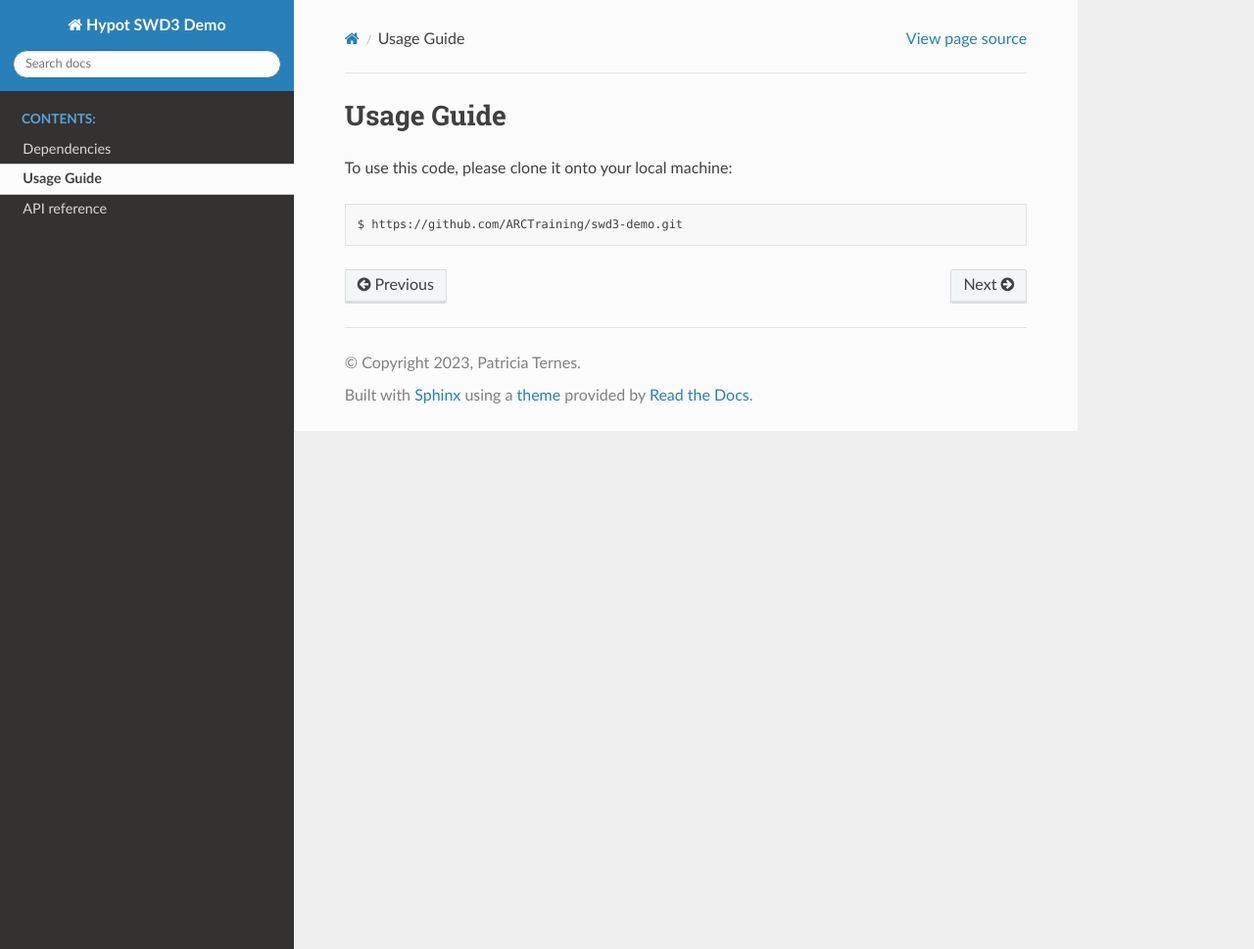
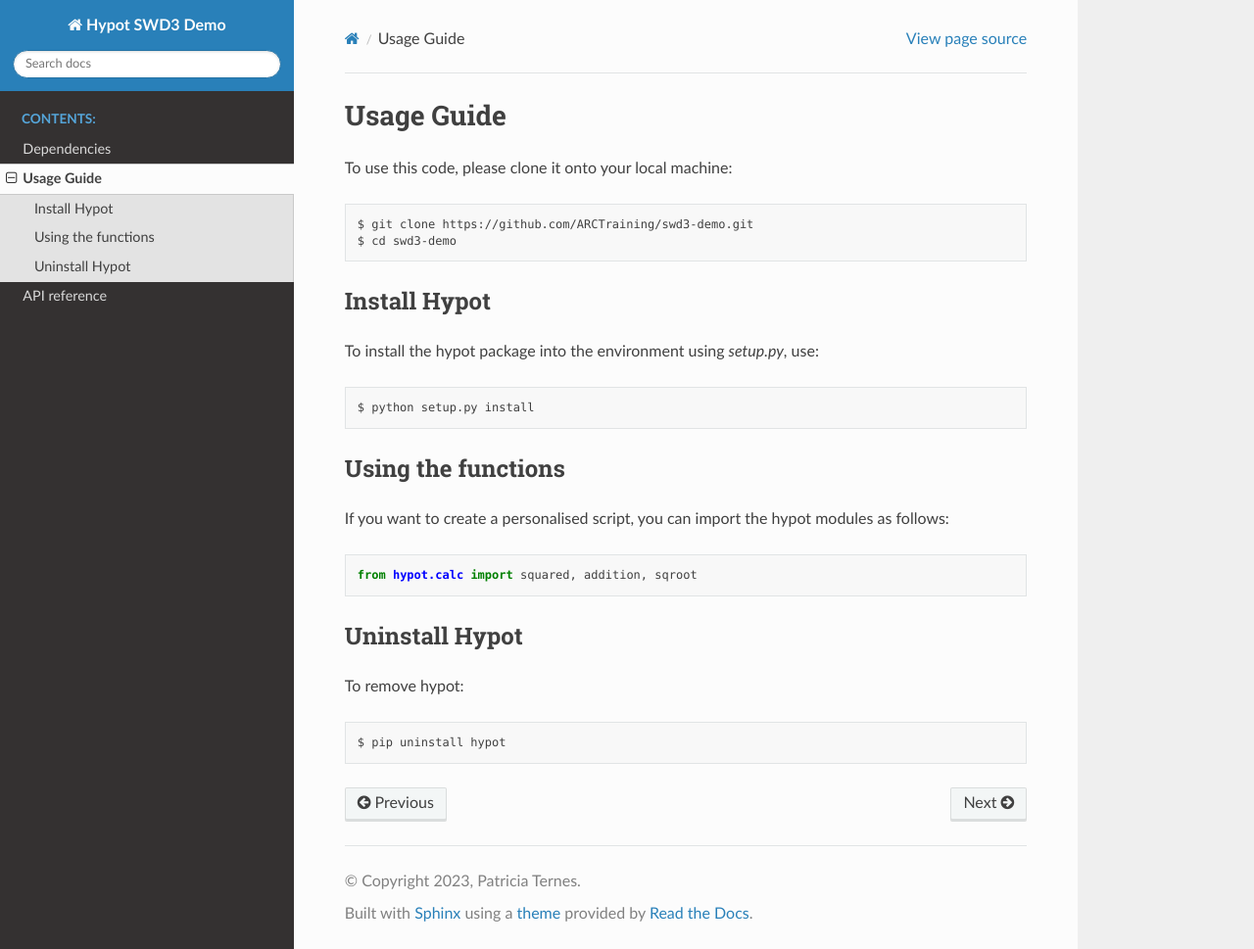
Before and after one commit to callaghanmt-training/swd3-demo, a Sphinx documentation site: the page built from docs/usage.rst, in a window 1280 px wide and 969 px high. Shown: the whole window at 98% size. Built offline with Sphinx 7.4.7 and the Read the Docs theme 2.0.0, drawn with Linux system fonts in a browser that asks for light colours.

Commit message:
add install instructions

```diff
--- a/docs/usage.rst
+++ b/docs/usage.rst
@@ -3,4 +3,27 @@ Usage Guide
 
 To use this code, please clone it onto your local machine: ::
 
-    $ https://github.com/ARCTraining/swd3-demo.git
+    $ git clone https://github.com/ARCTraining/swd3-demo.git
+    $ cd swd3-demo
+
+Install Hypot
+-------------
+
+To install the hypot package into the environment using `setup.py`, use: ::
+
+    $ python setup.py install
+
+Using the functions
+-----------------
+
+If you want to create a personalised script, you
+can import the hypot modules as follows: ::
+
+    from hypot.calc import squared, addition, sqroot
+
+Uninstall Hypot
+---------------
+
+To remove hypot: ::
+
+    $ pip uninstall hypot
```
